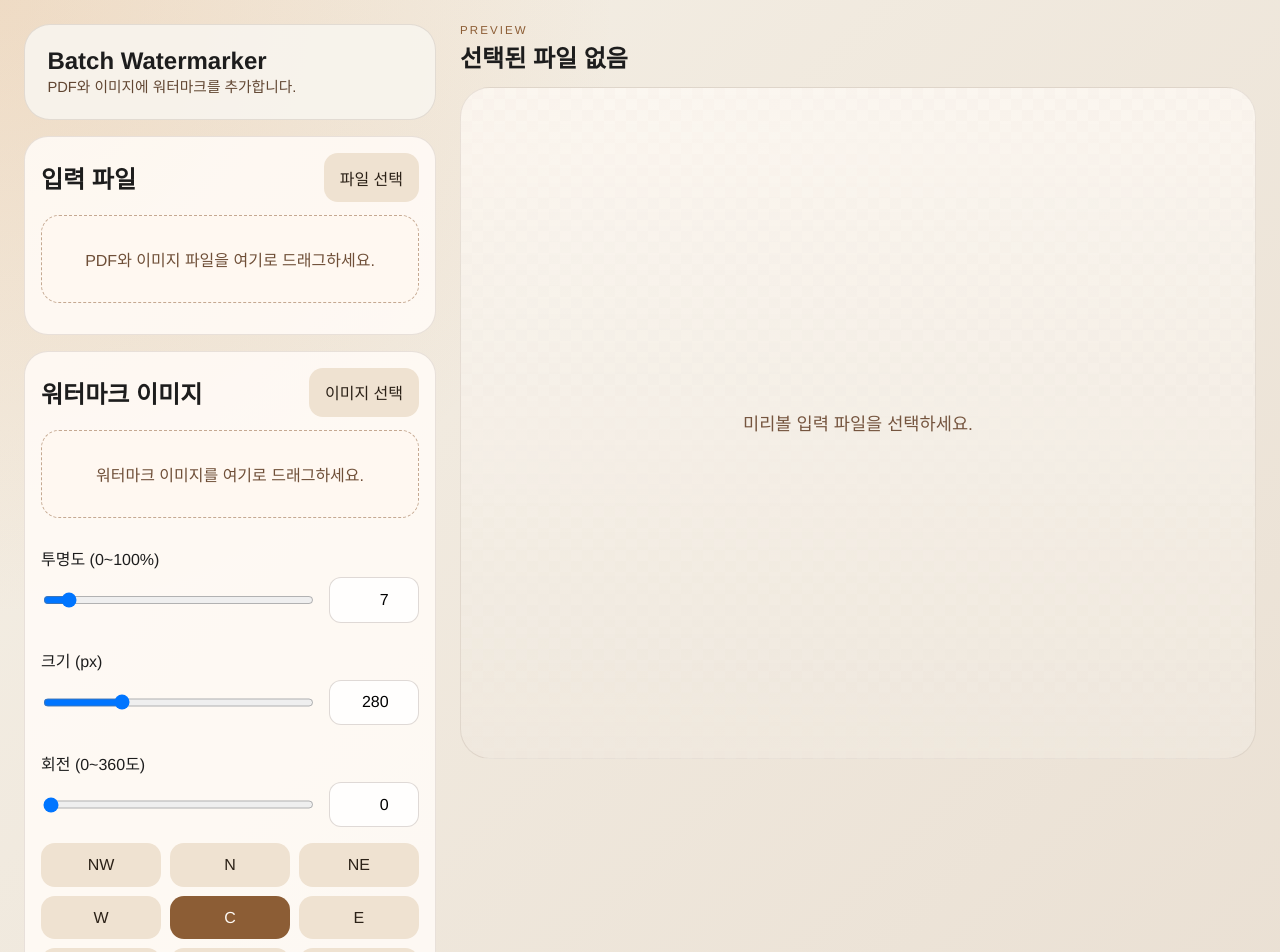
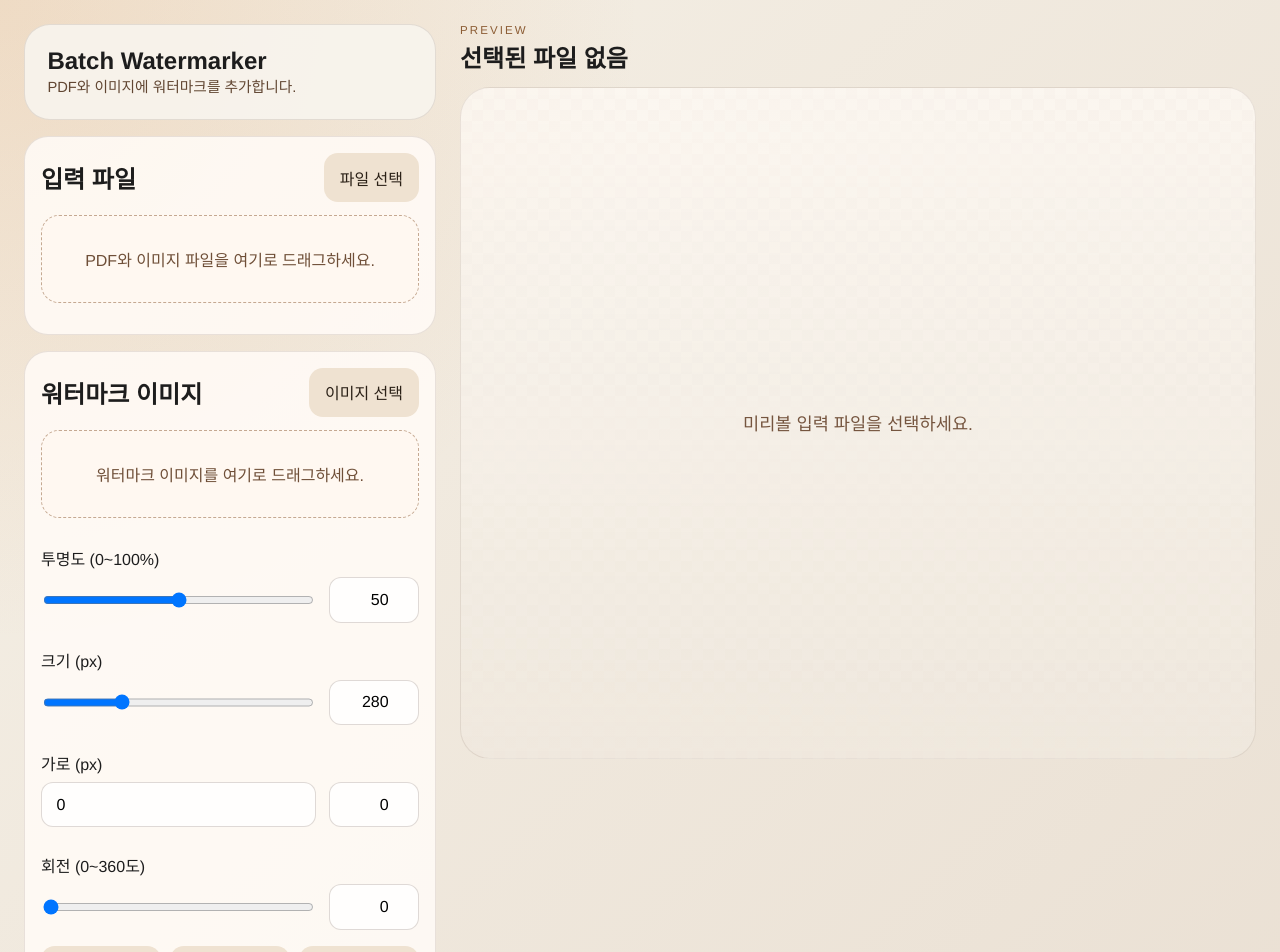
Before and after one commit to dev-universe/batch-watermarker, a React (Vite) app: page / in a window 1280 px wide. Shown: the top 952 px of the page. Built offline with nearby package versions, Linux system fonts and the light colour scheme.

Commit message:
feat: add pixel dimension controls for watermark sizing

```diff
--- a/src/App.tsx
+++ b/src/App.tsx
@@ -20,10 +20,15 @@ import {
   type EditableStateSnapshot
 } from "./shared/history";
 import { collectPlannedOutputConflicts, collectPlannedOutputs } from "./shared/outputPaths";
+import {
+  getLongestEdge,
+  getSizeFromLongestEdge,
+  resizeFromWidthPreservingAspectRatio
+} from "./shared/watermarkSizing";
 import { getAnchorCenterPoint, getWatermarkMetrics } from "./shared/watermarkGeometry";
 
 const INITIAL_SETTINGS: WatermarkSettings = {
-  opacity: 7,
+  opacity: 50,
   sizePx: 280,
   rotation: 0,
   position: "C",
@@ -50,6 +55,18 @@ const createObjectUrlFromPreview = (previewPayload: PreviewPayload) => {
   const blob = new Blob([bytes], { type: previewPayload.mimeType });
   return URL.createObjectURL(blob);
 };
+
+const readImageNaturalSize = (objectUrl: string) =>
+  new Promise<{ width: number; height: number }>((resolve, reject) => {
+    const image = new Image();
+    image.onload = () =>
+      resolve({
+        width: image.naturalWidth,
+        height: image.naturalHeight
+      });
+    image.onerror = () => reject(new Error("Unable to read watermark dimensions."));
+    image.src = objectUrl;
+  });
 
 const formatConflictConfirmMessage = (conflicts: string[]) => {
   const previewLines = conflicts.slice(0, 6).map((conflict) => `- ${conflict}`);
@@ -335,6 +352,26 @@ function App() {
     : settings.outputDirectory
       ? settings.outputDirectory
       : "출력 폴더를 비워두면 원본 파일과 같은 폴더에 저장합니다.";
+  const renderedWatermarkSize = useMemo(
+    () =>
+      getSizeFromLongestEdge(
+        watermarkNaturalSize.width,
+        watermarkNaturalSize.height,
+        settings.sizePx
+      ),
+    [settings.sizePx, watermarkNaturalSize]
+  );
+  const sizeControlMax = useMemo(
+    () =>
+      Math.max(
+        1000,
+        settings.sizePx,
+        previewNaturalSize.width,
+        previewNaturalSize.height,
+        getLongestEdge(watermarkNaturalSize.width, watermarkNaturalSize.height)
+      ),
+    [previewNaturalSize, settings.sizePx, watermarkNaturalSize]
+  );
 
   const collectDroppedPaths = async (event: DragEvent<HTMLElement>) => {
     event.preventDefault();
@@ -368,10 +405,11 @@ function App() {
     const paths = await collectDroppedPaths(event);
     const normalized = await window.watermarkApi.normalizeDroppedFiles(paths);
     const imageFile = normalized.find((file) => file.kind === "image") ?? null;
-    commitSnapshot((current) => ({
-      ...current,
-      watermarkFile: imageFile
-    }));
+    if (!imageFile) {
+      return;
+    }
+
+    await selectWatermarkFile(imageFile);
   };
 
   const openInputPicker = async () => {
@@ -382,10 +420,29 @@ function App() {
   const openWatermarkPicker = async () => {
     const file = await window.watermarkApi.pickWatermarkFile();
     if (file?.kind === "image") {
+      await selectWatermarkFile(file);
+    }
+  };
+
+  const selectWatermarkFile = async (file: InputFile) => {
+    const previewPayload = await window.watermarkApi.readPreview(file.path);
+    const objectUrl = createObjectUrlFromPreview(previewPayload);
+
+    try {
+      const naturalSize = await readImageNaturalSize(objectUrl);
+      const sizePx = getLongestEdge(naturalSize.width, naturalSize.height);
+
       commitSnapshot((current) => ({
         ...current,
-        watermarkFile: file
+        watermarkFile: file,
+        settings: {
+          ...current.settings,
+          opacity: 50,
+          sizePx
+        }
       }));
+    } finally {
+      URL.revokeObjectURL(objectUrl);
     }
   };
 
@@ -404,7 +461,7 @@ function App() {
   };
 
   const updateNumericSetting = (key: "opacity" | "sizePx" | "rotation", value: string) => {
-    const max = key === "opacity" ? 100 : key === "rotation" ? 360 : 1000;
+    const max = key === "opacity" ? 100 : key === "rotation" ? 360 : sizeControlMax;
     const nextValue = clamp(Number(value), 0, max);
     if (pendingContinuousEditRef.current) {
       currentSnapshotRef.current = {
@@ -441,6 +498,23 @@ function App() {
         selectedPreviewPath: nextSelectedPreviewPath
       };
     });
+  };
+
+  const onWidthPxChange = (value: string) => {
+    const nextWidth = clamp(Number(value), 0, sizeControlMax);
+    const nextSizing = resizeFromWidthPreservingAspectRatio(
+      watermarkNaturalSize.width,
+      watermarkNaturalSize.height,
+      nextWidth
+    );
+
+    commitSnapshot((current) => ({
+      ...current,
+      settings: {
+        ...current.settings,
+        sizePx: nextSizing.sizePx
+      }
+    }));
   };
 
   const clearOutputDirectory = () => {
@@ -750,10 +824,14 @@ function App() {
         <WatermarkPanel
           settings={settings}
           watermarkFile={watermarkFile}
+          sizeControlMax={sizeControlMax}
+          renderedWidthPx={renderedWatermarkSize.width}
+          renderedHeightPx={renderedWatermarkSize.height}
           onOpenWatermarkPicker={openWatermarkPicker}
           onDropWatermarkFile={onDropWatermarkFile}
           onBeginContinuousNumericEdit={beginContinuousEdit}
           onUpdateNumericSetting={updateNumericSetting}
+          onWidthPxChange={onWidthPxChange}
           onSelectPosition={(position) =>
             commitSnapshot((current) => ({
               ...current,
--- a/src/components/WatermarkPanel.tsx
+++ b/src/components/WatermarkPanel.tsx
@@ -6,20 +6,28 @@ const POSITIONS: AnchorPosition[] = ["NW", "N", "NE", "W", "C", "E", "SW", "S",
 interface WatermarkPanelProps {
   settings: WatermarkSettings;
   watermarkFile: InputFile | null;
+  sizeControlMax: number;
+  renderedWidthPx: number;
+  renderedHeightPx: number;
   onOpenWatermarkPicker: () => void;
   onDropWatermarkFile: (event: DragEvent<HTMLElement>) => Promise<void>;
   onBeginContinuousNumericEdit: () => void;
   onUpdateNumericSetting: (key: "opacity" | "sizePx" | "rotation", value: string) => void;
+  onWidthPxChange: (value: string) => void;
   onSelectPosition: (position: AnchorPosition) => void;
 }
 
 export function WatermarkPanel({
   settings,
   watermarkFile,
+  sizeControlMax,
+  renderedWidthPx,
+  renderedHeightPx,
   onOpenWatermarkPicker,
   onDropWatermarkFile,
   onBeginContinuousNumericEdit,
   onUpdateNumericSetting,
+  onWidthPxChange,
   onSelectPosition
 }: WatermarkPanelProps) {
   const onRangeKeyDown = (event: React.KeyboardEvent<HTMLInputElement>) => {
@@ -78,7 +86,7 @@ export function WatermarkPanel({
             <input
               type="range"
               min="0"
-              max="1000"
+              max={sizeControlMax}
               value={settings.sizePx}
               onPointerDown={onBeginContinuousNumericEdit}
               onKeyDown={onRangeKeyDown}
@@ -88,10 +96,23 @@ export function WatermarkPanel({
               className="number"
               type="number"
               min="0"
-              max="1000"
+              max={sizeControlMax}
               value={settings.sizePx}
               onChange={(event) => onUpdateNumericSetting("sizePx", event.target.value)}
             />
+          </div>
+        </label>
+
+        <label>
+          <span>가로 (px)</span>
+          <div className="control-row">
+            <input
+              type="number"
+              min="0"
+              value={Math.round(renderedWidthPx)}
+              onChange={(event) => onWidthPxChange(event.target.value)}
+            />
+            <input className="number" type="number" value={Math.round(renderedHeightPx)} readOnly />
           </div>
         </label>
 
--- a/src/shared/watermarkSizing.ts
+++ b/src/shared/watermarkSizing.ts
@@ -23,3 +23,27 @@ export const getSizeFromLongestEdge = (
 };
 
 export const getLongestEdge = (width: number, height: number) => Math.max(width, height);
+
+export const resizeFromWidthPreservingAspectRatio = (
+  sourceWidth: number,
+  sourceHeight: number,
+  targetWidth: number
+) => {
+  if (sourceWidth <= 0 || sourceHeight <= 0 || targetWidth <= 0) {
+    return {
+      width: 0,
+      height: 0,
+      sizePx: 0
+    };
+  }
+
+  const ratio = targetWidth / sourceWidth;
+  const width = targetWidth;
+  const height = sourceHeight * ratio;
+
+  return {
+    width,
+    height,
+    sizePx: getLongestEdge(width, height)
+  };
+};
```
Also changed, not shown: 1 other file (tests, documents, lock files or other folders).
